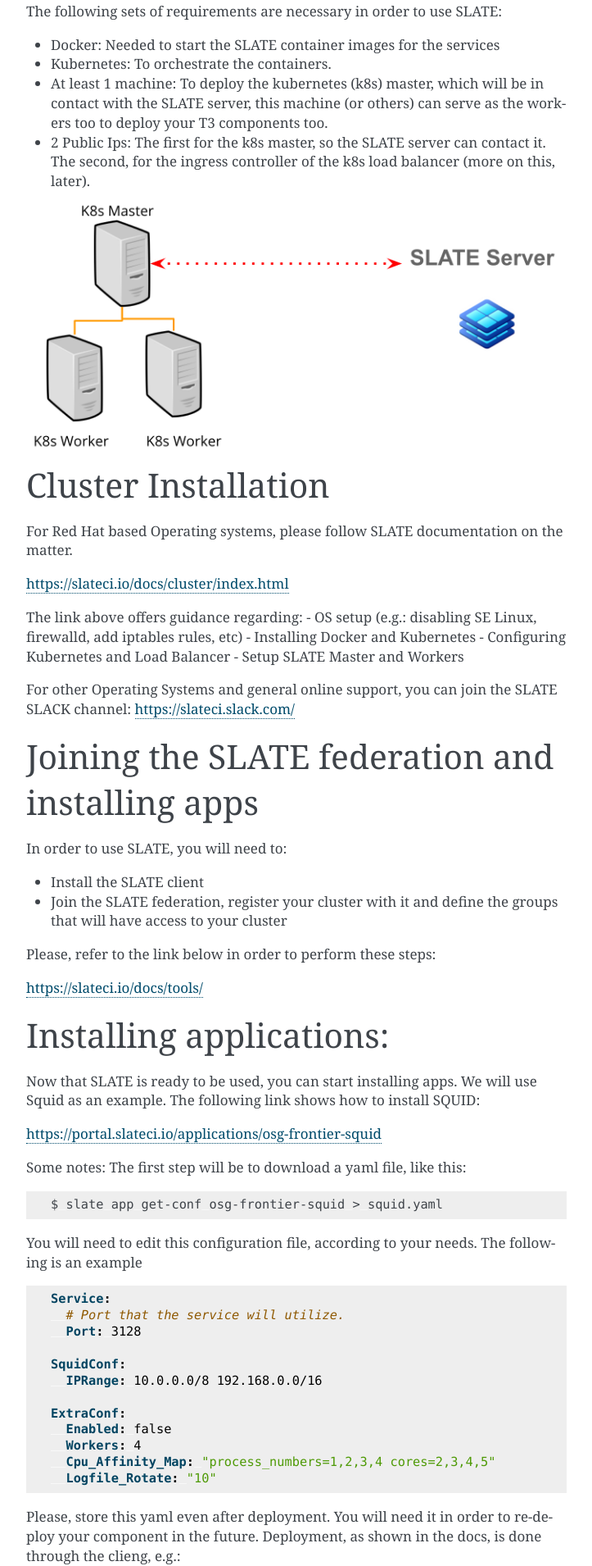
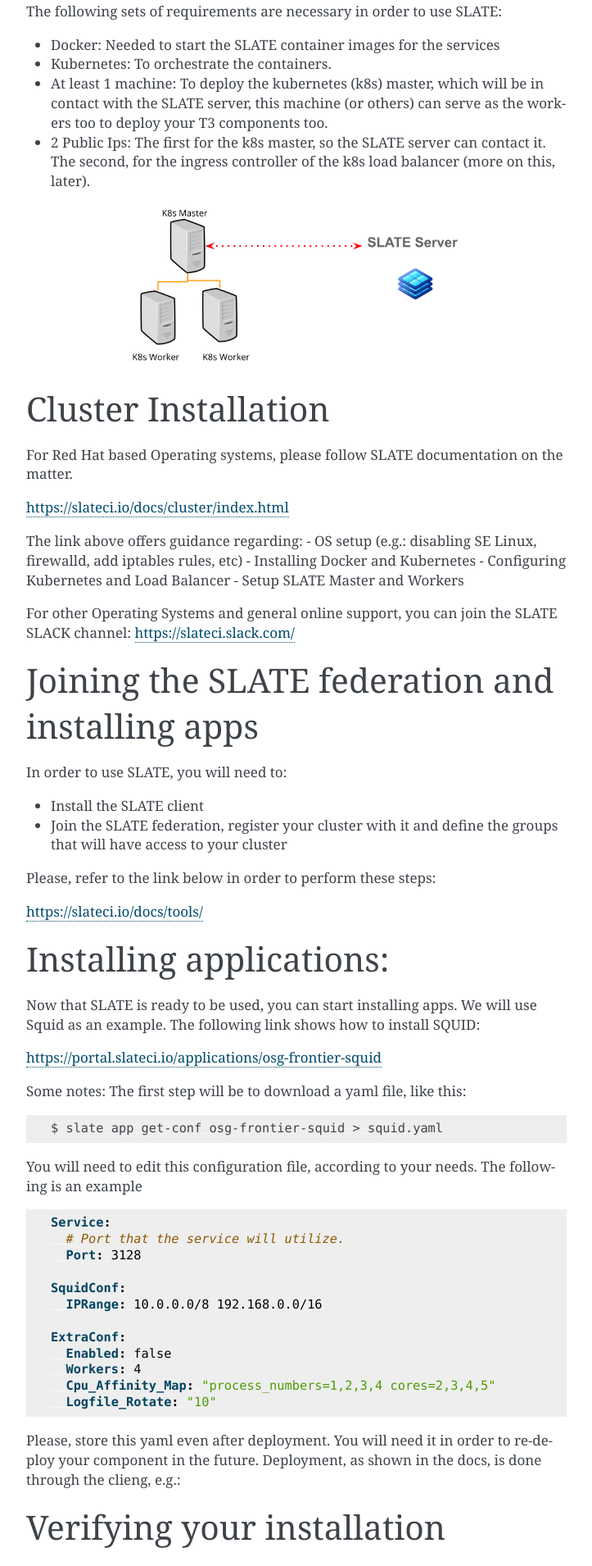
Before and after one commit to USCMSTier3/T3KubernetesDeployment, a Sphinx documentation site: the page built from docs/source/index.rst, in a window 1280 px wide. Shown: the part 609-2519 px from the top of the page at 82% size, without its empty margins (388-1111 px from the left). Built offline with Sphinx 7.4.7, drawn with Linux system fonts in a browser that asks for light colours.

Commit message:
Update index.rst

```diff
--- a/docs/source/index.rst
+++ b/docs/source/index.rst
@@ -38,8 +38,9 @@
 - At least 1 machine: To deploy the kubernetes (k8s) master, which will be in contact with the SLATE server, this machine (or others) can serve as the workers too to deploy your T3 components too.
 - 2 Public Ips: The first for the k8s master, so the SLATE server can contact it. The second, for the ingress controller of the k8s load balancer (more on this, later).
 
-.. image:: https://github.com/USCMSTier3/T3KubernetesDeployment/blob/master/docs/source/images/k8s_1.png
-
+.. figure:: images/k8s_1.png
+   :scale: 30 %
+   :alt: map to buried treasure
 
 Cluster Installation
 ====================
```
